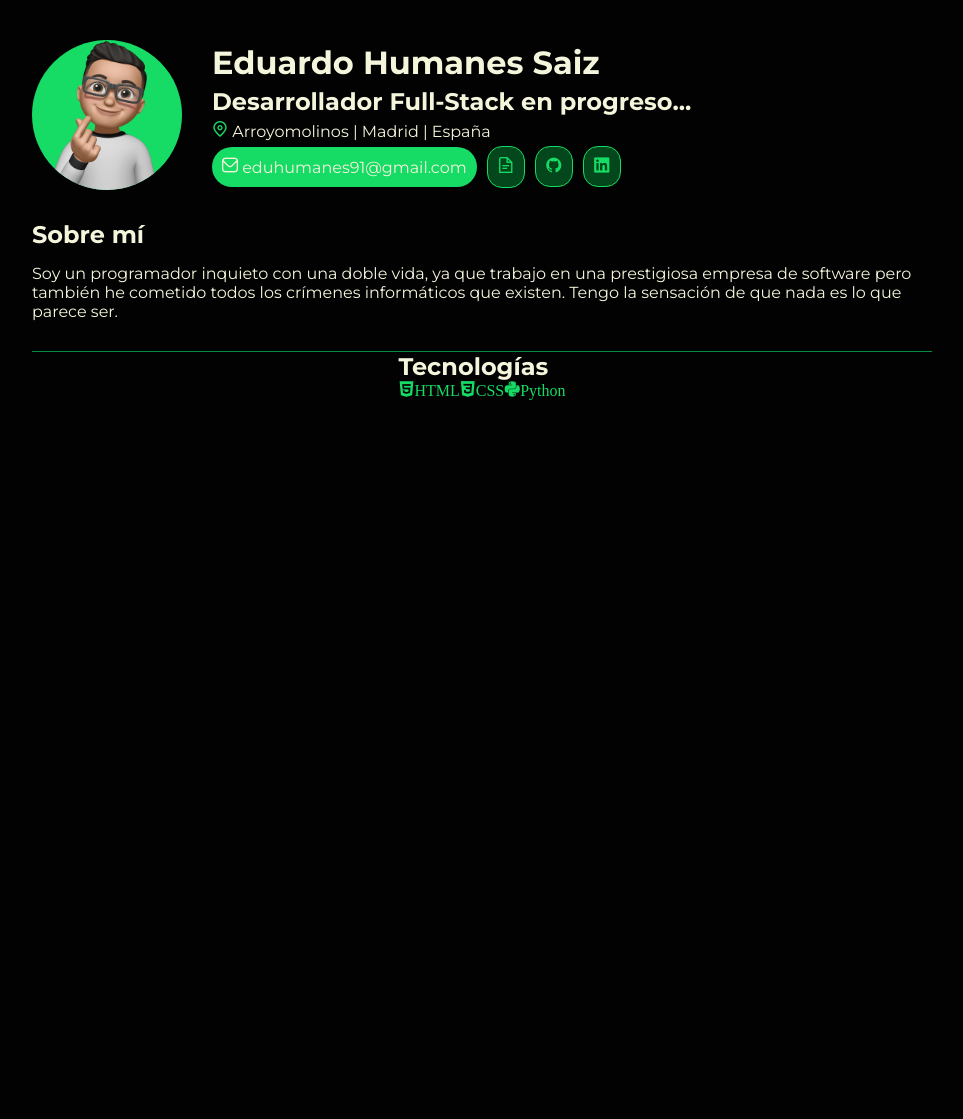
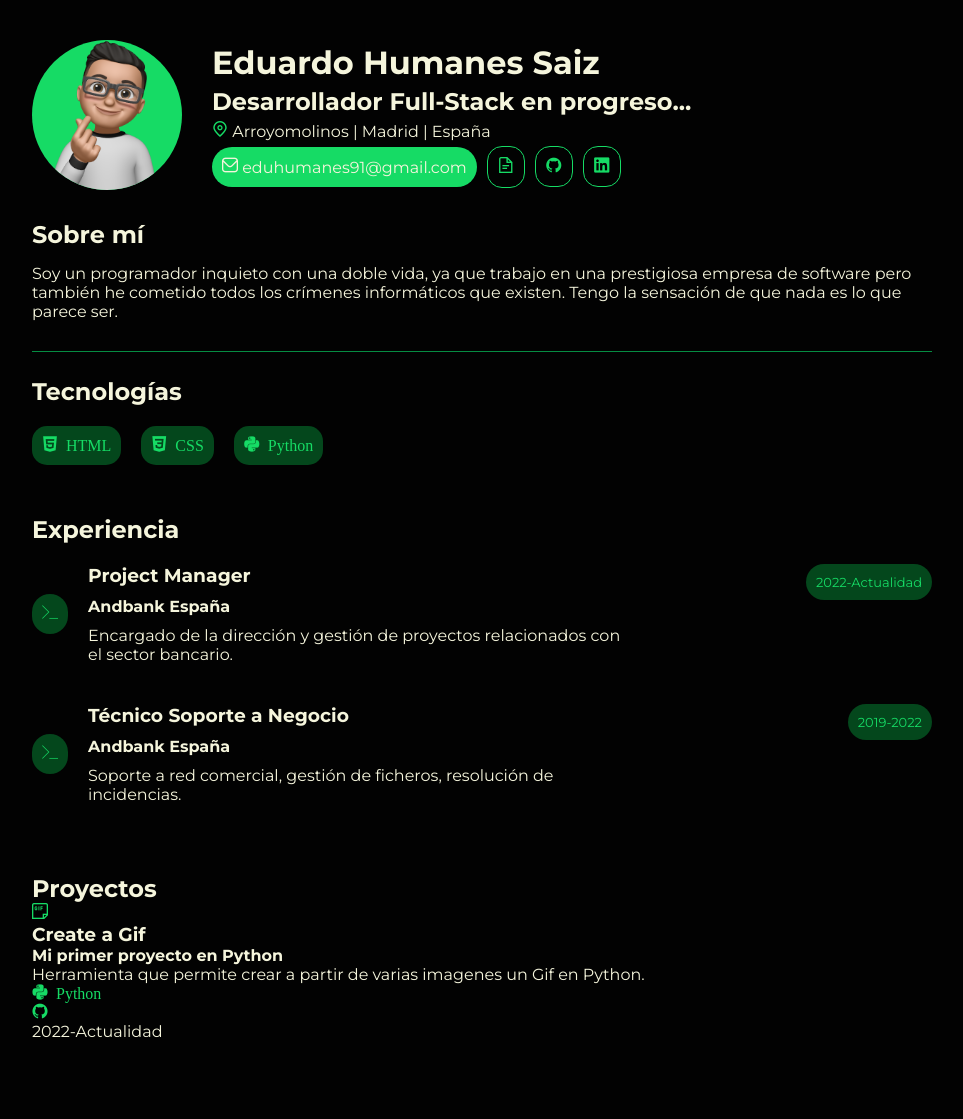
Before and after one commit to eduhumanes91/final-project-css-codedex, a plain HTML site: page index.html in a window 1280 px wide. Shown: the whole page, without its empty margins (158-1121 px from the left). Before the commit the page ends 800 px from the top, so only its background shows below. Drawn offline with nearby package versions, Linux system fonts and the light colour scheme.

Commit message:
Agregamos bloques Expereriencia y tecnologia

```diff
--- a/index.html
+++ b/index.html
@@ -55,18 +55,75 @@
       <h2>Tecnologías</h2>
       <ul class="tecnology-list">
         <li class="tecnology-icon">
-          <i class="devicon-html5-plain">HTML</i>
+          <i class="devicon-html5-plain"> HTML</i>
         </li>
         <li class="tecnology-icon">
-          <i class="devicon-css3-plain">CSS</i>
+          <i class="devicon-css3-plain"> CSS</i>
         </li>
         <li class="tecnology-icon">
-          <i class="devicon-python-plain">Python</i>
+          <i class="devicon-python-plain"> Python</i>
         </li>
       </ul>
     </section>
-    <section class="section-experiency"></section>
-    <section class="section-projects"></section>
+    <section class="section-experience">
+      <h2>Experiencia</h2>
+      <div class="experience-container">
+        <div class="experience-left">
+          <div class="experience-icon">
+            <i class="fi fi-ts-terminal"></i>
+          </div>
+          <div class="experience-text">
+            <h3>Project Manager</h3>
+            <h4>Andbank España</h4>
+            <p>Encargado de la dirección y gestión de proyectos relacionados con el sector bancario.</p>
+          </div>
+        </div>
+        <div class="experience-rigth">
+          <p class="experience-date">2022-Actualidad</p>
+        </div>
+      </div>
+      <div class="experience-container">
+        <div class="experience-left">
+          <div class="experience-icon">
+            <i class="fi fi-ts-terminal"></i>
+          </div>
+          <div class="experience-text">
+            <h3>Técnico Soporte a Negocio</h3>
+            <h4>Andbank España</h4>
+            <p>Soporte a red comercial, gestión de ficheros, resolución de incidencias.</p>
+          </div>
+        </div>
+        <div class="experience-rigth">
+          <p class="experience-date">2019-2022</p>
+        </div>
+      </div>
+    </section>
+    <section class="section-projects">
+      <h2>Proyectos</h2>
+      <div class="project-container">
+        <div class="project-left">
+          <div class="project-icon">
+            <i class="fi fi-rs-gif"></i>
+          </div>
+          <div class="project-text">
+            <h3>Create a Gif</h3>
+            <h4>Mi primer proyecto en Python</h4>
+            <p>Herramienta que permite crear a partir de varias imagenes un Gif en Python.</p>
+            <div class="project-stack">
+              <i class="devicon-python-plain"> Python</i>
+            </div>
+            <div class="project-link">
+              <a href="https://github.com/eduhumanes91" target="_blank">
+                <i class="devicon-github-original"></i>
+              </a>
+            </div>
+          </div>
+        </div>
+        <div class="project-rigth">
+          <p class="project-date">2022-Actualidad</p>
+        </div>
+      </div>
+    </section>
     <section class="section-formation"></section>
   </main>
   <footer>
--- a/styles.css
+++ b/styles.css
@@ -1,4 +1,6 @@
 @import url('https://fonts.googleapis.com/css2?family=Montserrat:ital,wght@0,100..900;1,100..900&display=swap');
+@import url('https://cdn-uicons.flaticon.com/2.3.0/uicons-thin-straight/css/uicons-thin-straight.css');
+@import url('https://cdn-uicons.flaticon.com/2.3.0/uicons-regular-straight/css/uicons-regular-straight.css');
 
 * {
     margin: 0;
@@ -64,11 +66,11 @@ ul{
     border-radius: 15px;
     color: #16db65;
     border: 1px solid #16db65;
-    background-color: #04471c;
 }
 
 i {
     color: #16db65;
+    width: 20px;
 }
 
 #email-icon {
@@ -85,12 +87,61 @@ i {
     border-bottom:  0.25px solid #058c42;
 }
 
+main {
+    text-align: left;
+    width: 900px;
+}
+
+section {
+    padding: 25px 0;
+}
+
 .section-tecnologys{
     display: flex;
     flex-direction: column;
     text-align: start;
+    gap: 20px;
 }
 
 .tecnology-list {
     display: flex;
+    gap: 20px;
 }
+
+.tecnology-icon {
+    padding: 10px;
+    border-radius: 15px;
+    color: #16db65;
+    background-color: #04471c;
+}
+
+.experience-container {
+    display: flex;
+    justify-content: space-between;
+    gap: 15px;
+    padding: 20px 0;
+}
+
+.experience-left {
+    display: flex;
+    gap: 20px;
+    align-items: center;
+    max-width: 600px;
+}
+
+.experience-icon, .experience-date {
+    background-color: #04471c;
+    border-radius: 75px;
+    padding: 10px;
+    color: #16db65;
+}
+
+.experience-date {
+    font-size: small;
+}
+
+.experience-text {
+    display: flex;
+    flex-direction: column;
+    gap: 10px;
+}
```
